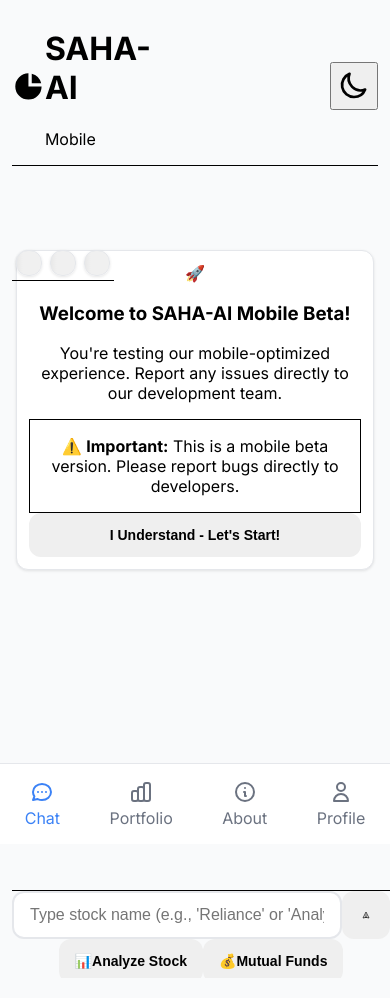
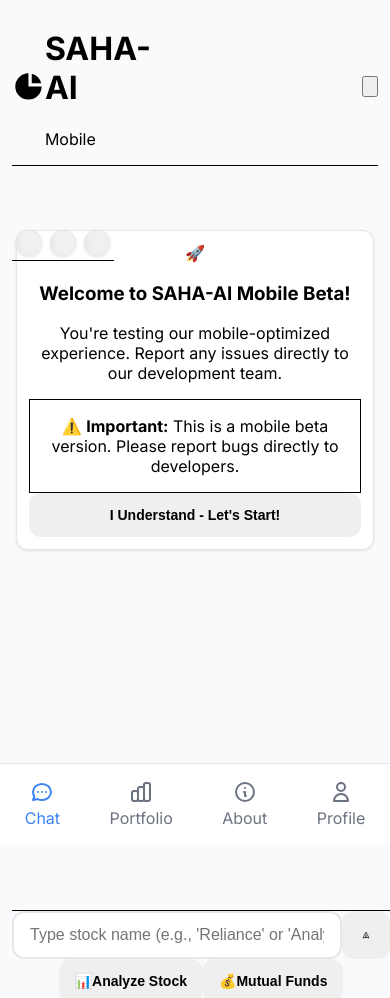
Before and after one commit to nithin1906/saha-ai, a Django app: template advisor/templates/advisor/mobile_index.html in a window 390 px wide. Before the commit the page ends 969 px from the top, so only its background shows below. Run offline with Django 5.2, Linux system fonts and the light colour scheme; the template is opened without the code that fills it, so the values that code supplies are empty; style sheets or scripts are compiled from the project's sources.

Commit message:
Fix mobile layout issues: bottom nav positioning, logo size, toggle button size, chat area positioning

```diff
--- a/advisor/static/css/mobile-saha.css
+++ b/advisor/static/css/mobile-saha.css
@@ -468,7 +468,9 @@ html.dark .chat-bubble-bot {
     background-color: white;
     border-top: 1px solid #e5e7eb;
     padding: 8px 0;
-    z-index: 50;
+    z-index: 1000;
+    transform: translateZ(0);
+    -webkit-transform: translateZ(0);
 }
 
 html.dark .bottom-nav {
--- a/advisor/templates/advisor/mobile_index.html
+++ b/advisor/templates/advisor/mobile_index.html
@@ -60,24 +60,24 @@
 <!-- Mobile Header -->
 <header class="sticky top-0 z-40 bg-white/95 dark:bg-gray-900/95 backdrop-blur border-b border-gray-200 dark:border-gray-700">
     <div class="flex items-center justify-between p-4">
-        <div class="flex items-center space-x-3">
-            <svg xmlns="http://www.w3.org/2000/svg" class="h-8 w-8 text-green-400" viewBox="0 0 20 20" fill="currentColor">
+        <div class="flex items-center space-x-2">
+            <svg xmlns="http://www.w3.org/2000/svg" class="h-6 w-6 text-green-400" viewBox="0 0 20 20" fill="currentColor">
                 <path d="M2 10a8 8 0 018-8v8h8a8 8 0 11-16 0z" />
                 <path d="M12 2.252A8.014 8.014 0 0117.748 8H12V2.252z" />
             </svg>
             <div>
-                <h1 class="text-lg font-bold text-gray-900 dark:text-gray-100">SAHA-AI</h1>
+                <h1 class="text-base font-bold text-gray-900 dark:text-gray-100">SAHA-AI</h1>
                 <p class="text-xs text-gray-600 dark:text-gray-400">Mobile</p>
             </div>
         </div>
         <!-- Theme toggle button -->
-        <button id="theme-toggle-mobile" class="touch-target p-2 rounded-lg hover:bg-gray-100 dark:hover:bg-gray-800 cursor-pointer">
+        <button id="theme-toggle-mobile" class="p-1 rounded-lg hover:bg-gray-100 dark:hover:bg-gray-800 cursor-pointer">
             <!-- Dark mode icon (shown when in light mode) -->
-            <svg id="theme-icon-light" class="w-6 h-6 text-gray-600 dark:text-gray-400" fill="none" stroke="currentColor" viewBox="0 0 24 24">
+            <svg id="theme-icon-light" class="w-5 h-5 text-gray-600 dark:text-gray-400" fill="none" stroke="currentColor" viewBox="0 0 24 24">
                 <path stroke-linecap="round" stroke-linejoin="round" stroke-width="2" d="M20.354 15.354A9 9 0 018.646 3.646 9.003 9.003 0 0012 21a9.003 9.003 0 008.354-5.646z"></path>
             </svg>
             <!-- Light mode icon (shown when in dark mode) -->
-            <svg id="theme-icon-dark" class="w-6 h-6 text-gray-600 dark:text-gray-400 hidden" fill="none" stroke="currentColor" viewBox="0 0 24 24">
+            <svg id="theme-icon-dark" class="w-5 h-5 text-gray-600 dark:text-gray-400 hidden" fill="none" stroke="currentColor" viewBox="0 0 24 24">
                 <path stroke-linecap="round" stroke-linejoin="round" stroke-width="2" d="M12 3v1m0 16v1m9-9h-1M4 12H3m15.364 6.364l-.707-.707M6.343 6.343l-.707-.707m12.728 0l-.707.707M6.343 17.657l-.707.707M16 12a4 4 0 11-8 0 4 4 0 018 0z"></path>
             </svg>
         </button>
@@ -132,17 +132,17 @@
     {% endif %}
 
     <!-- Market Overview Cards - Fixed Position -->
-    <div id="market-cards-mobile" class="fixed top-16 left-0 right-0 z-30 px-2 py-2 bg-white/95 dark:bg-gray-900/95 backdrop-blur border-b border-gray-200 dark:border-gray-700">
+    <div id="market-cards-mobile" class="fixed top-12 left-0 right-0 z-30 px-2 py-1 bg-white/95 dark:bg-gray-900/95 backdrop-blur border-b border-gray-200 dark:border-gray-700">
         <div class="flex space-x-2">
             <!-- Market cards will be populated here -->
-            <div class="flex-1 mobile-card mobile-skeleton h-16"></div>
-            <div class="flex-1 mobile-card mobile-skeleton h-16"></div>
-            <div class="flex-1 mobile-card mobile-skeleton h-16"></div>
+            <div class="flex-1 mobile-card mobile-skeleton h-12"></div>
+            <div class="flex-1 mobile-card mobile-skeleton h-12"></div>
+            <div class="flex-1 mobile-card mobile-skeleton h-12"></div>
         </div>
     </div>
 
     <!-- Chat Area -->
-    <div id="chat-window-mobile" class="px-4 pb-32 overflow-y-auto" style="margin-top: 80px; height: calc(100vh - 200px);">
+    <div id="chat-window-mobile" class="px-4 pb-32 overflow-y-auto" style="margin-top: 60px; height: calc(100vh - 160px);">
         {% csrf_token %}
         <!-- Beta Testing Welcome Message -->
         <div id="beta-welcome-mobile" class="mobile-card mb-6" style="display: none;">
@@ -170,7 +170,7 @@
     </div>
 
     <!-- Input Area -->
-    <div class="fixed bottom-20 left-0 right-0 bg-white/95 dark:bg-gray-900/95 backdrop-blur border-t border-gray-200 dark:border-gray-700 p-4 pb-6">
+    <div class="fixed bottom-16 left-0 right-0 bg-white/95 dark:bg-gray-900/95 backdrop-blur border-t border-gray-200 dark:border-gray-700 p-3 pb-4 z-50">
         <div class="flex space-x-3 mb-3">
             <input id="user-input-mobile" type="text"
                    class="flex-1 mobile-input bg-white dark:bg-gray-800 text-gray-900 dark:text-gray-100 mobile-focus"
```
